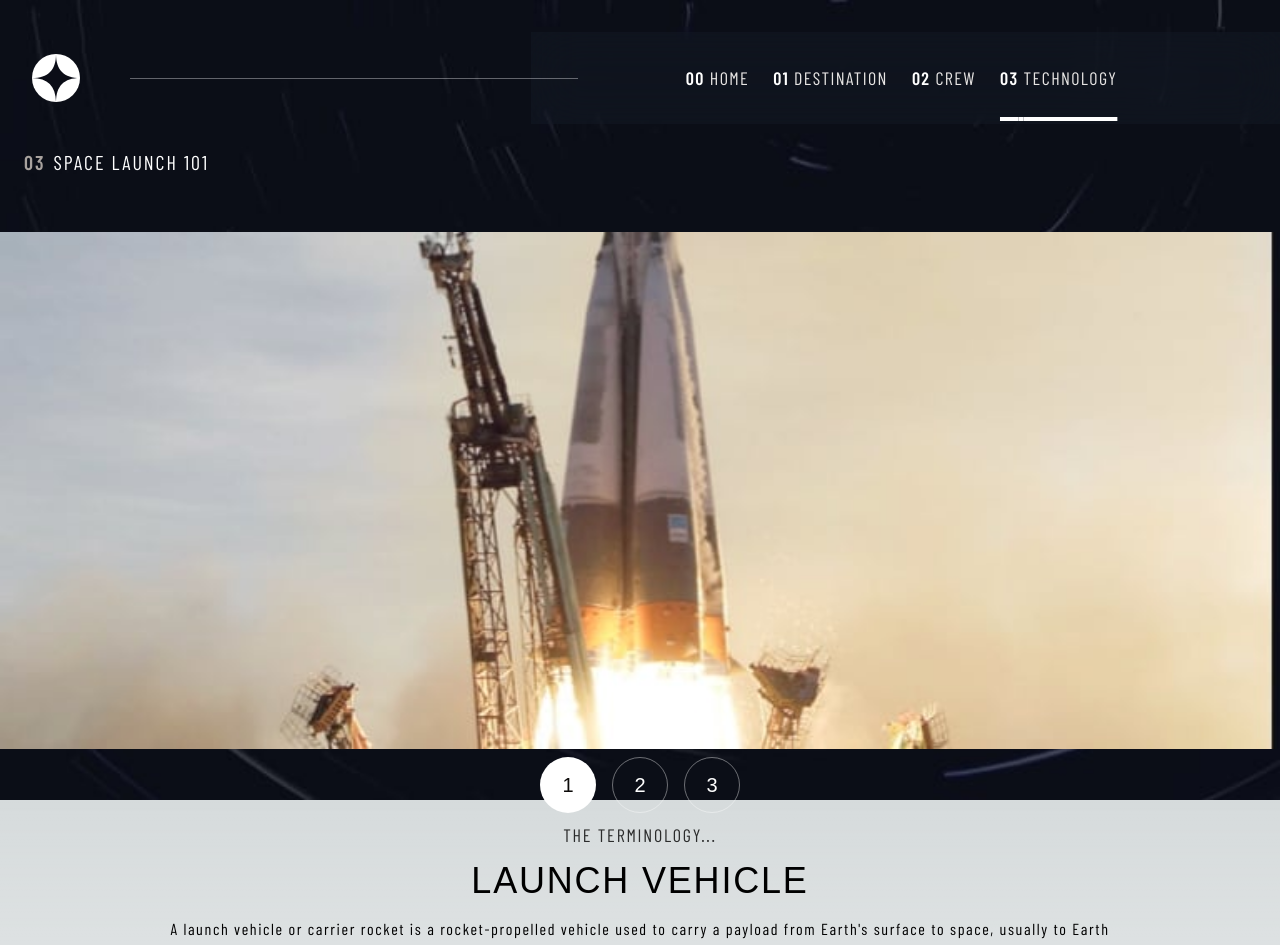
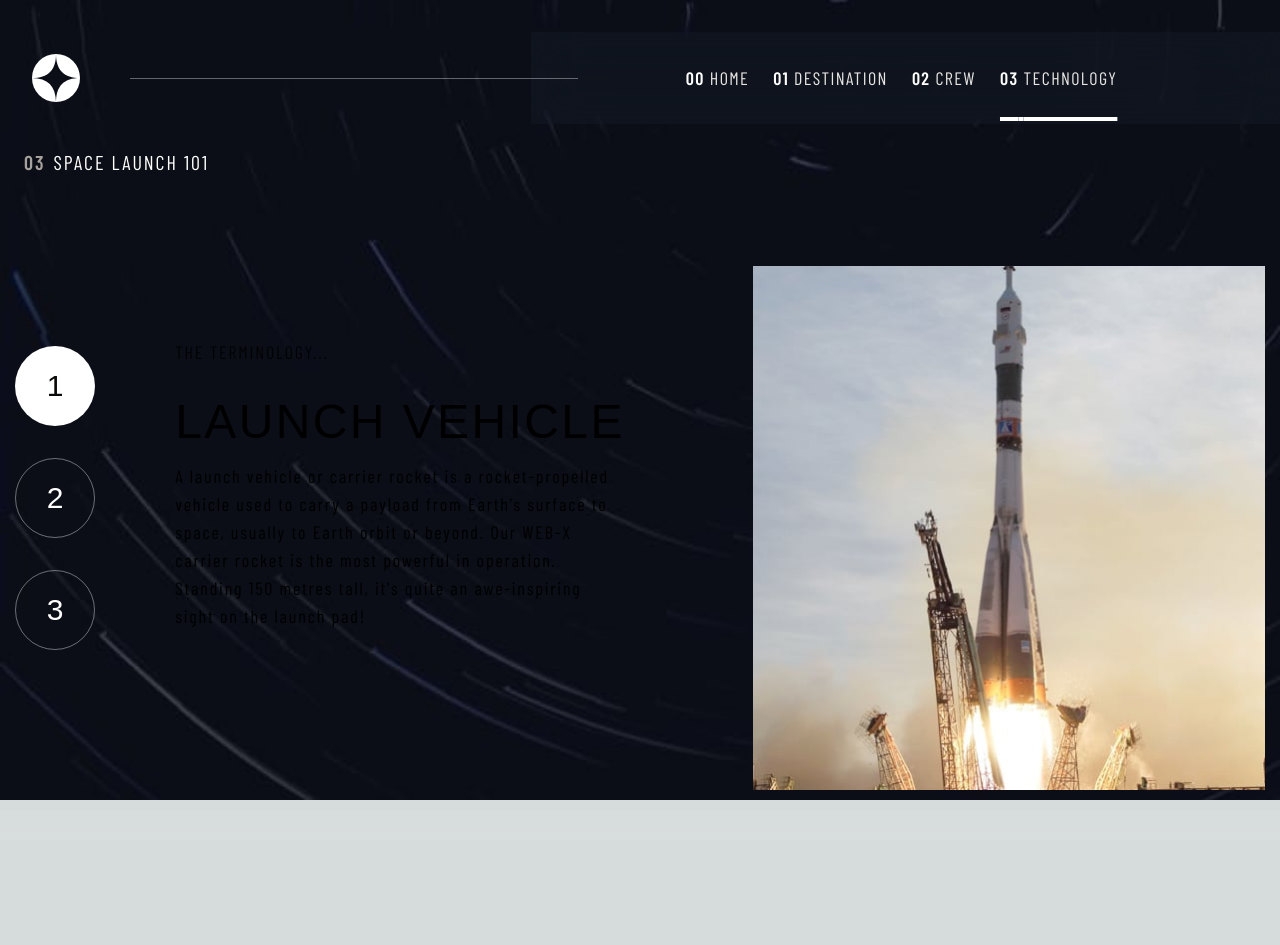
Before and after one commit to ferutizi/space-tourism, a Next.js app: page /technology in a window 1280 px wide. Shown: the top 945 px of the page. After the commit the page ends 840 px from the top, so only its background shows below. Built offline with nearby package versions, Linux system fonts and the light colour scheme; a web font is replaced by a local one.

Commit message:
desktop technology page styled

```diff
--- a/src/app/technology/page.tsx
+++ b/src/app/technology/page.tsx
@@ -4,6 +4,7 @@ import Header from '../components/Header'
 import Subtitle from '../components/Subtitle'
 import data from '../../../data.json'
 import { useState } from 'react'
+import useWidth from '../hooks/useWidth'
 
 export default function TechnologyPage (): JSX.Element {
   const initialTech = data.technology.filter(e => e.name === 'Launch vehicle')
@@ -14,38 +15,61 @@ export default function TechnologyPage (): JSX.Element {
     setCurrentTech(newTech[0])
   }
 
+  // Current user width screen
+  const currentWidth = useWidth()
+
   const normalizedName = currentTech.name.toLowerCase().replace(' ', '-')
+
+  const NavComponent = (): JSX.Element => {
+    return (
+      <nav className='flex gap-4 my-8 md:my-2 lg:flex-col lg:gap-8'>
+        {data.technology.map((e, i) =>
+          <div
+            onClick={() => { handleTech(e.name) }}
+            key={e.name}
+            className={`font-bell flex justify-center items-center w-11 h-11 rounded-full border border-opacity-40 border-white md:w-14 md:h-14 md:text-xl lg:h-20 lg:w-20 lg:text-3xl ${e.name === currentTech.name ? 'bg-white text-stone-950' : 'bg-transparent text-white'}`}
+          >{i + 1}
+          </div>
+        )}
+      </nav>
+    )
+  }
+
+  const DetailsComponent = (): JSX.Element => {
+    return (
+      <div className='mb-6 lg:text-start'>
+        <div className='flex flex-col gap-1 lg:gap-6'>
+          <p className='alter-font opacity-80 tracking-widest md:font-thin md:text-lg md:mb-2'>{'The terminology...'.toUpperCase()}</p>
+          <h1 className='font-bell text-2xl tracking-wider mb-4 md:text-4xl lg:text-5xl'>{currentTech.name.toUpperCase()}</h1>
+        </div>
+        <p className='alter-font font-thin mb-8 tracking-widest px-6 md:px-40 lg:max-w-md lg:text-lg lg:px-0'>{currentTech.description}</p>
+      </div>
+    )
+  }
 
   return (
     <section className='technology h-screen'>
       <Header />
       <Subtitle />
-      <article className='page-h flex flex-col items-center justify-start text-center pb-4 page-h-tablet md:justify-around'>
-        <div className='flex flex-col items-center w-full'>
+      <article className='page-h flex flex-col items-center justify-start text-center pb-4 page-h-tablet md:justify-around lg:flex-row-reverse page-h-desktop lg:justify-center lg:gap-32'>
+        <div className='flex flex-col items-center w-full lg:w-100'>
           <img
             className='h-40 mt-8 md:w-full md:h-full'
-            src={`/assets/images/technology/image-${normalizedName}-landscape.jpg`}
+            src={`/assets/images/technology/image-${normalizedName}-${currentWidth <= 1024 ? 'landscape' : 'portrait'}.jpg`}
             alt={currentTech.name}
             title={currentTech.name}
           />
         </div>
-        <nav className='flex gap-4 my-8 md:my-2'>
-          {data.technology.map((e, i) =>
-            <div
-              onClick={() => { handleTech(e.name) }}
-              key={e.name}
-              className={`font-bell flex justify-center items-center w-11 h-11 rounded-full border border-opacity-40 border-white md:w-14 md:h-14 md:text-xl ${e.name === currentTech.name ? 'bg-white text-stone-950' : 'bg-transparent text-white'}`}
-            >{i + 1}
+        {currentWidth < 1024
+          ? <>
+              <NavComponent />
+              <DetailsComponent />
+            </>
+          : <div className='flex lg:gap-20'>
+              <NavComponent />
+              <DetailsComponent />
             </div>
-          )}
-        </nav>
-        <div className='mb-6'>
-          <div className='flex flex-col gap-1'>
-            <p className='alter-font opacity-80 tracking-widest md:font-thin md:text-lg md:mb-2'>{'The terminology...'.toUpperCase()}</p>
-            <h1 className='font-bell text-2xl tracking-wider mb-4 md:text-4xl'>{currentTech.name.toUpperCase()}</h1>
-          </div>
-          <p className='alter-font font-thin mb-8 tracking-widest px-6 md:px-40'>{currentTech.description}</p>
-        </div>
+        }
       </article>
     </section>
   )
--- a/tailwind.config.ts
+++ b/tailwind.config.ts
@@ -26,7 +26,8 @@ const config: Config = {
       },
       width: {
         98: '26rem',
-        99: '28rem'
+        99: '28rem',
+        100: '32rem'
       }
     }
   },
```
